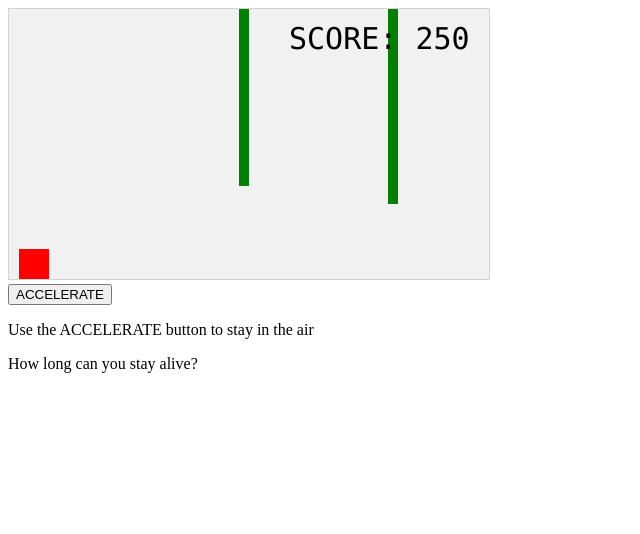
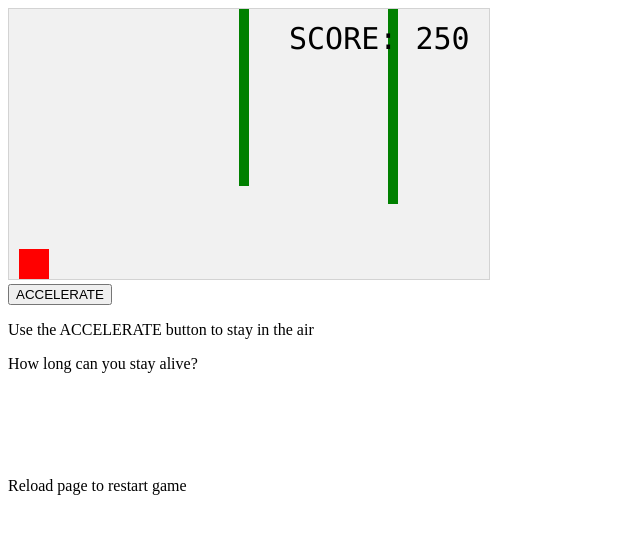
Before and after one commit to z1tk-zz/jankbird, a plain HTML site: page index.html in a window 1280 px wide. Shown: the whole page, without its empty margins (0-640 px from the left). Drawn offline with Linux system fonts and the light colour scheme.

Commit message:
Update index.html

```diff
--- a/index.html
+++ b/index.html
@@ -133,5 +133,7 @@ function accelerate(n) {
 <button onmousedown="accelerate(-0.2)" onmouseup="accelerate(0.05)">ACCELERATE</button>
 <p>Use the ACCELERATE button to stay in the air</p>
 <p>How long can you stay alive?</p>
+<br><br><br><br>
+    <p>Reload page to restart game</p>
 </body>
 </html>
```
